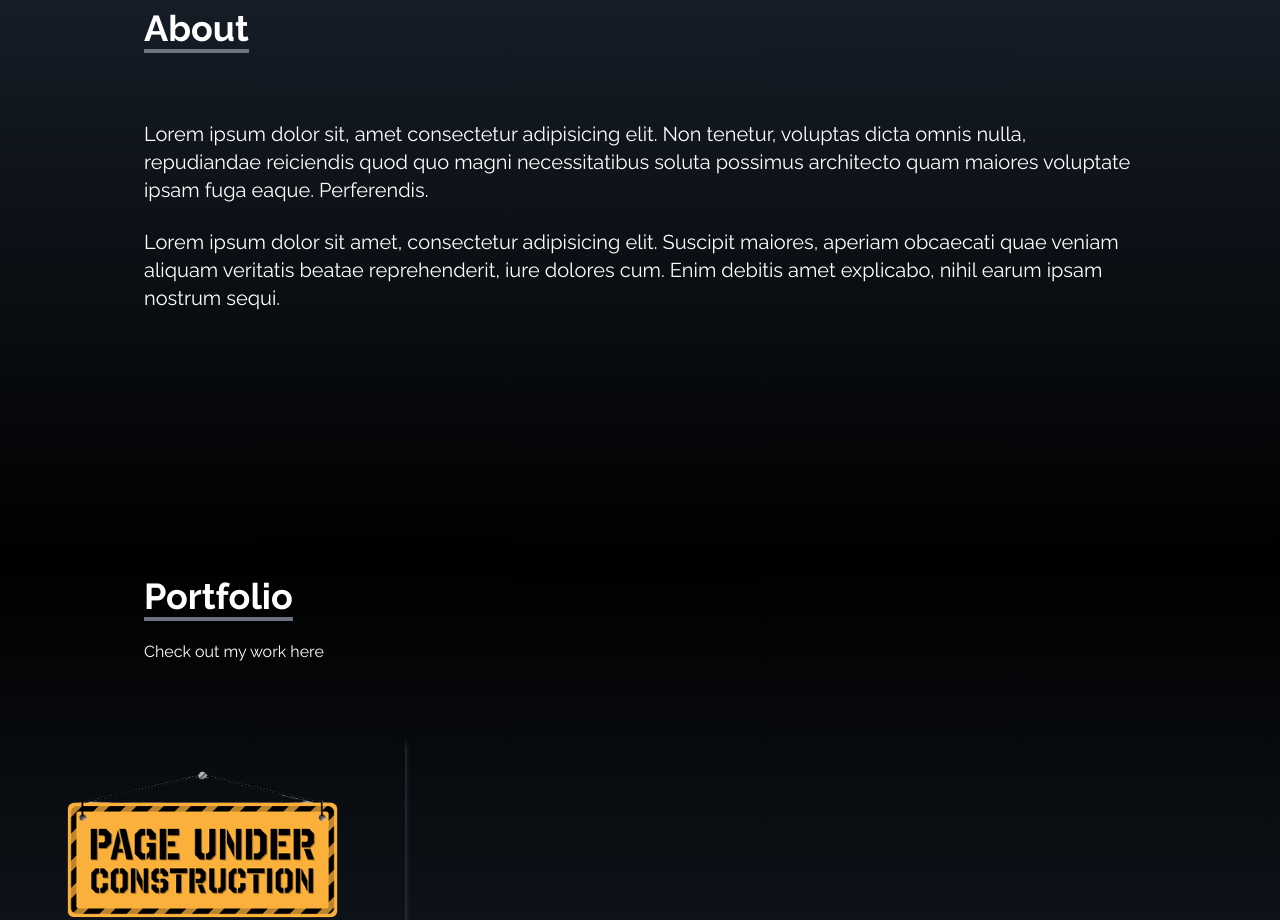
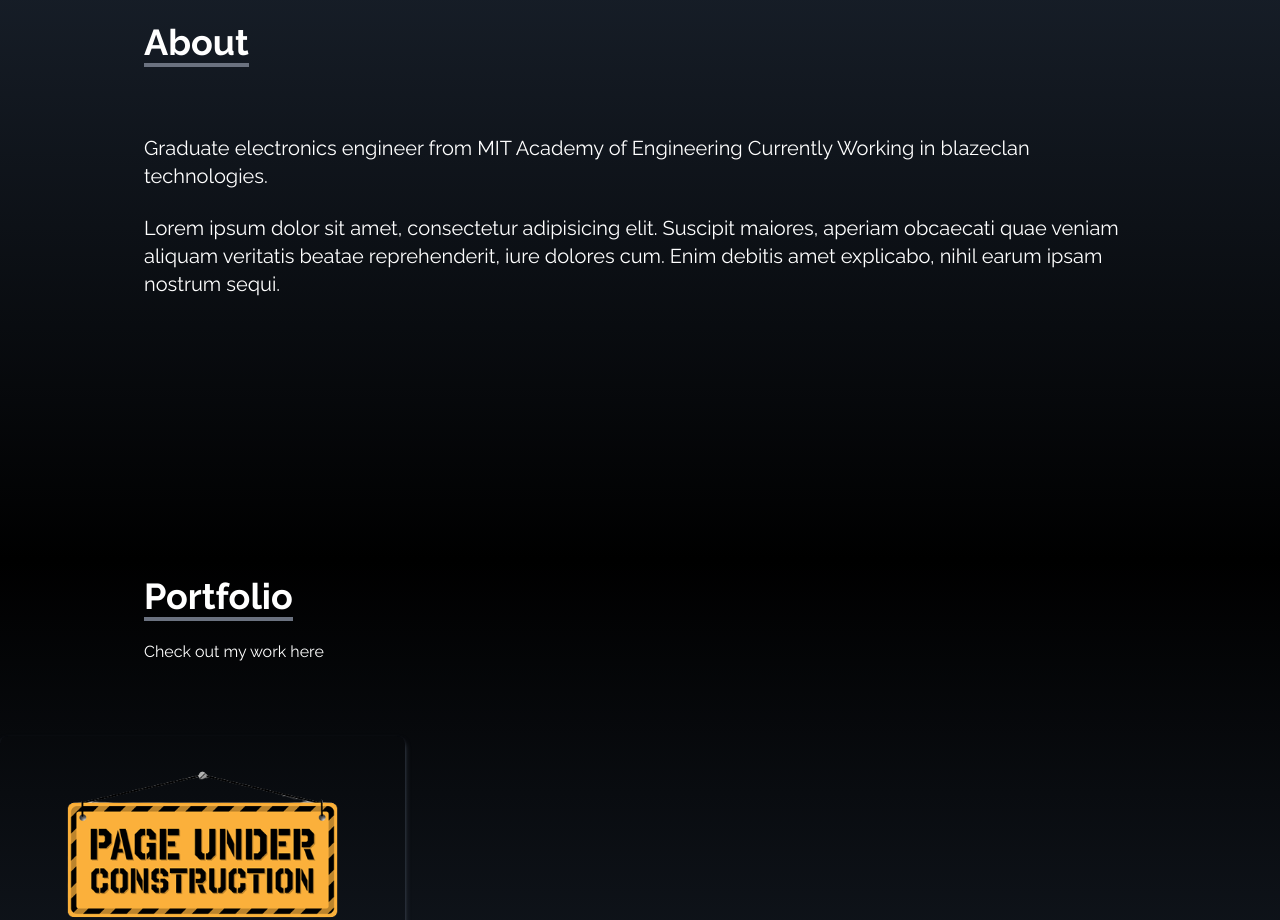
Before and after one commit to mskothari07/my-portfolio, a React (Create React App) app: page / in a window 1280 px wide. Shown: the part 1040-1960 px from the top of the page. Built offline with nearby package versions, Linux system fonts and the light colour scheme.

Commit message:
Updated about section

```diff
--- a/src/components/About.jsx
+++ b/src/components/About.jsx
@@ -8,7 +8,7 @@ const About = () => {
                 <p className='text-4xl font-bold inline border-b-4 border-gray-500'>About</p>
             </div>
             <p className='text-xl mt-10'>
-                Lorem ipsum dolor sit, amet consectetur adipisicing elit. Non tenetur, voluptas dicta omnis nulla, repudiandae reiciendis quod quo magni necessitatibus soluta possimus architecto quam maiores voluptate ipsam fuga eaque. Perferendis.
+                Graduate electronics engineer from MIT Academy of Engineering Currently Working in blazeclan technologies.
             </p>
 
             <br />
```
